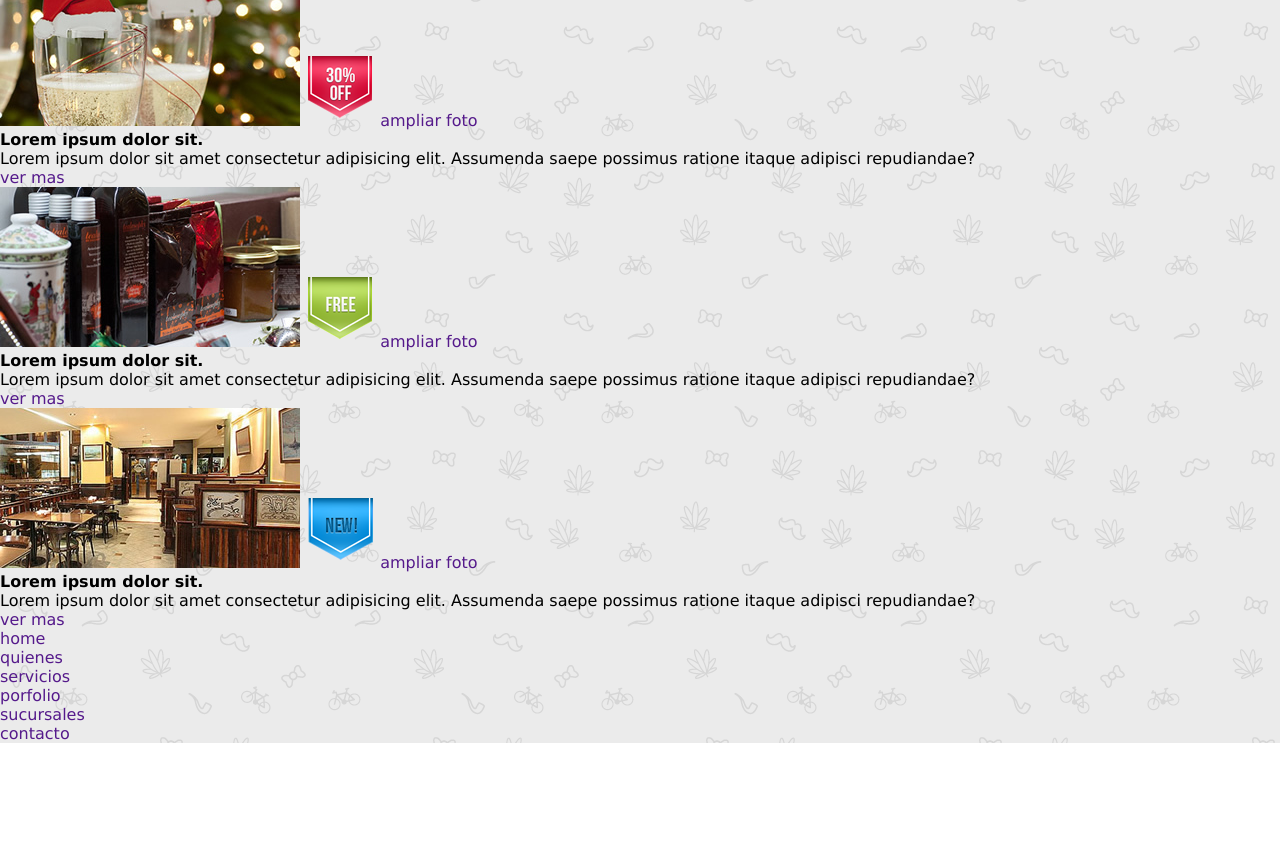
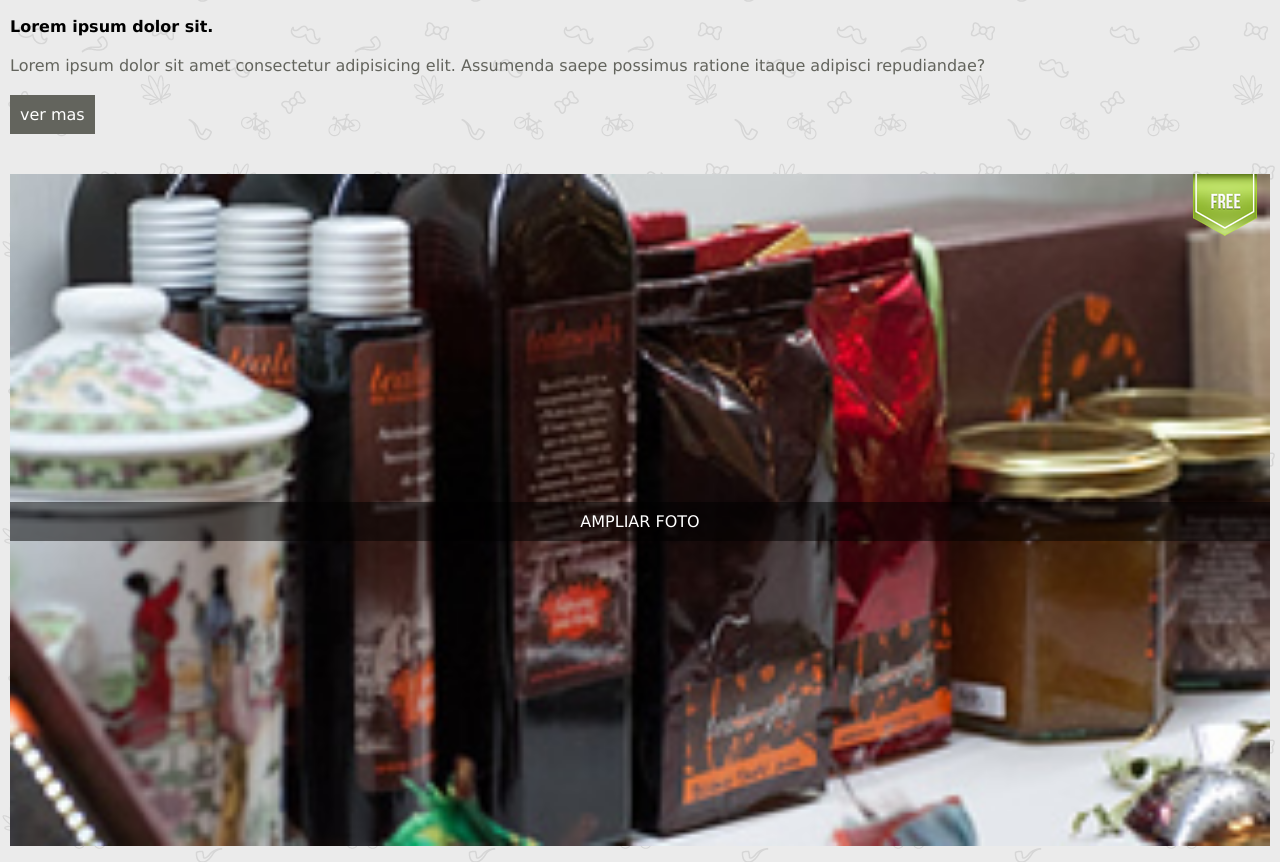
Before and after one commit to Cabrerajuan10/kitchening, a website: page views/home.html in a window 1280 px wide. Shown: the part 1223-2085 px from the top of the page. Before the commit the page ends 1966 px from the top, so only its background shows below. Drawn offline with Linux system fonts and the light colour scheme.

Commit message:
mobile done

```diff
--- a/public/css/footer.css
+++ b/public/css/footer.css
@@ -0,0 +1,15 @@
+footer{
+    width: 100%;
+}
+
+footer li{
+    background-color: #63645d;
+    margin-bottom: 2px;
+    padding: 10px 0;
+    text-align: center;
+}
+
+footer li a{
+    color: #FFFFFF;
+    text-transform: uppercase;
+}
--- a/public/css/general.css
+++ b/public/css/general.css
@@ -15,3 +15,7 @@ a{
 li{
     list-style: none;
 }
+
+:root{
+    --colorGris : #63645d
+}
--- a/public/css/home.css
+++ b/public/css/home.css
@@ -1,7 +1,59 @@
 .home{
     background-image: url(/images/bg-body.png);
+    padding: 0 10px;
 }
 
 .home .banner{
     display: none;
 }
+
+/* productos */
+
+.home .producto{
+    width: 100%;
+    margin-top: 20px;
+    position: relative;
+}
+
+.home .img-box{
+    position: relative;
+}
+
+.home .img-foto{
+    width: 100%;
+}
+
+.home .btn-zoom{
+    position: absolute;
+    top: calc(50% - 10px);
+    left: 0;
+    text-transform: uppercase;
+    color: #ffffff;
+    background-color: rgba(0, 0, 0, .5);
+    display: block;
+    width: 100%;
+    padding: 10px 0;
+    text-align: center;
+}
+
+.home .img-etiqueta{
+    position: absolute;
+    top: 0;
+    right: 10px;
+}
+
+.home .producto h4{
+    margin: 20px 0;
+}
+
+.home .producto p{
+    color: var(--colorGris)
+}
+
+.home .btn-more{
+    padding: 10px;
+    color: #ffffff;
+    background-color: var(--colorGris);
+    display: inline-block;
+    margin: 20px 0;
+}
--- a/views/home.html
+++ b/views/home.html
@@ -33,54 +33,66 @@
         </section>
         <section class="productos">
             <article class="producto">
+                <div class="img-box">
                     <img class="img-foto" src="/images/img-pdto-1.jpg" alt="">
+                    <a class="btn-zoom" href="">ampliar foto</a>
+                </div>
                 <img class="img-etiqueta" src="/images/img-descuento.png" alt="">
-                <a class="btn-zoom" href="">ampliar foto</a>
                 <h4>Lorem ipsum dolor sit.</h4>
                 <p>Lorem ipsum dolor sit amet consectetur adipisicing elit. Assumenda saepe possimus ratione itaque
                     adipisci repudiandae?</p>
                 <a class="btn-more" href="">ver mas</a>
             </article>
             <article class="producto">
+                <div class="img-box">
                  <img class="img-foto" src="/images/img-pdto-2.jpg" alt="">
+                 <a class="btn-zoom" href="">ampliar foto</a>
+                </div>
                 <img class="img-etiqueta" src="/images/img-gratis.png" alt="">
-                <a class="btn-zoom" href="">ampliar foto</a>
                 <h4>Lorem ipsum dolor sit.</h4>
                 <p>Lorem ipsum dolor sit amet consectetur adipisicing elit. Assumenda saepe possimus ratione itaque
                     adipisci repudiandae?</p>
                 <a class="btn-more" href="">ver mas</a>
             </article>
             <article class="producto">
+                <div class="img-box">
                   <img class="img-foto" src="/images/img-pdto-3.jpg" alt="">
+                  <a class="btn-zoom" href="">ampliar foto</a>
+                </div>
                 <img class="img-etiqueta" src="/images/img-nuevo.png" alt="">
-                <a class="btn-zoom" href="">ampliar foto</a>
                 <h4>Lorem ipsum dolor sit.</h4>
                 <p>Lorem ipsum dolor sit amet consectetur adipisicing elit. Assumenda saepe possimus ratione itaque
                     adipisci repudiandae?</p>
                 <a class="btn-more" href="">ver mas</a>
             </article>
             <article class="producto">
+                <div class="img-box">
                     <img class="img-foto" src="/images/img-pdto-1.jpg" alt="">
+                    <a class="btn-zoom" href="">ampliar foto</a>
+                </div>
                 <img class="img-etiqueta" src="/images/img-descuento.png" alt="">
-                <a class="btn-zoom" href="">ampliar foto</a>
                 <h4>Lorem ipsum dolor sit.</h4>
                 <p>Lorem ipsum dolor sit amet consectetur adipisicing elit. Assumenda saepe possimus ratione itaque
                     adipisci repudiandae?</p>
                 <a class="btn-more" href="">ver mas</a>
             </article>
             <article class="producto">
+                <div class="img-box">
                     <img class="img-foto" src="/images/img-pdto-2.jpg" alt="">
+                    <a class="btn-zoom" href="">ampliar foto</a>
+                   </div>
                 <img class="img-etiqueta" src="/images/img-gratis.png" alt="">
-                <a class="btn-zoom" href="">ampliar foto</a>
                 <h4>Lorem ipsum dolor sit.</h4>
                 <p>Lorem ipsum dolor sit amet consectetur adipisicing elit. Assumenda saepe possimus ratione itaque
                     adipisci repudiandae?</p>
                 <a class="btn-more" href="">ver mas</a>
             </article>
             <article class="producto">
+                <div class="img-box">
                     <img class="img-foto" src="/images/img-pdto-3.jpg" alt="">
+                    <a class="btn-zoom" href="">ampliar foto</a>
+                  </div>
                 <img class="img-etiqueta" src="/images/img-nuevo.png" alt="">
-                <a class="btn-zoom" href="">ampliar foto</a>
                 <h4>Lorem ipsum dolor sit.</h4>
                 <p>Lorem ipsum dolor sit amet consectetur adipisicing elit. Assumenda saepe possimus ratione itaque
                     adipisci repudiandae?</p>
```
Lines whose indentation alone changed are shown as unchanged.
